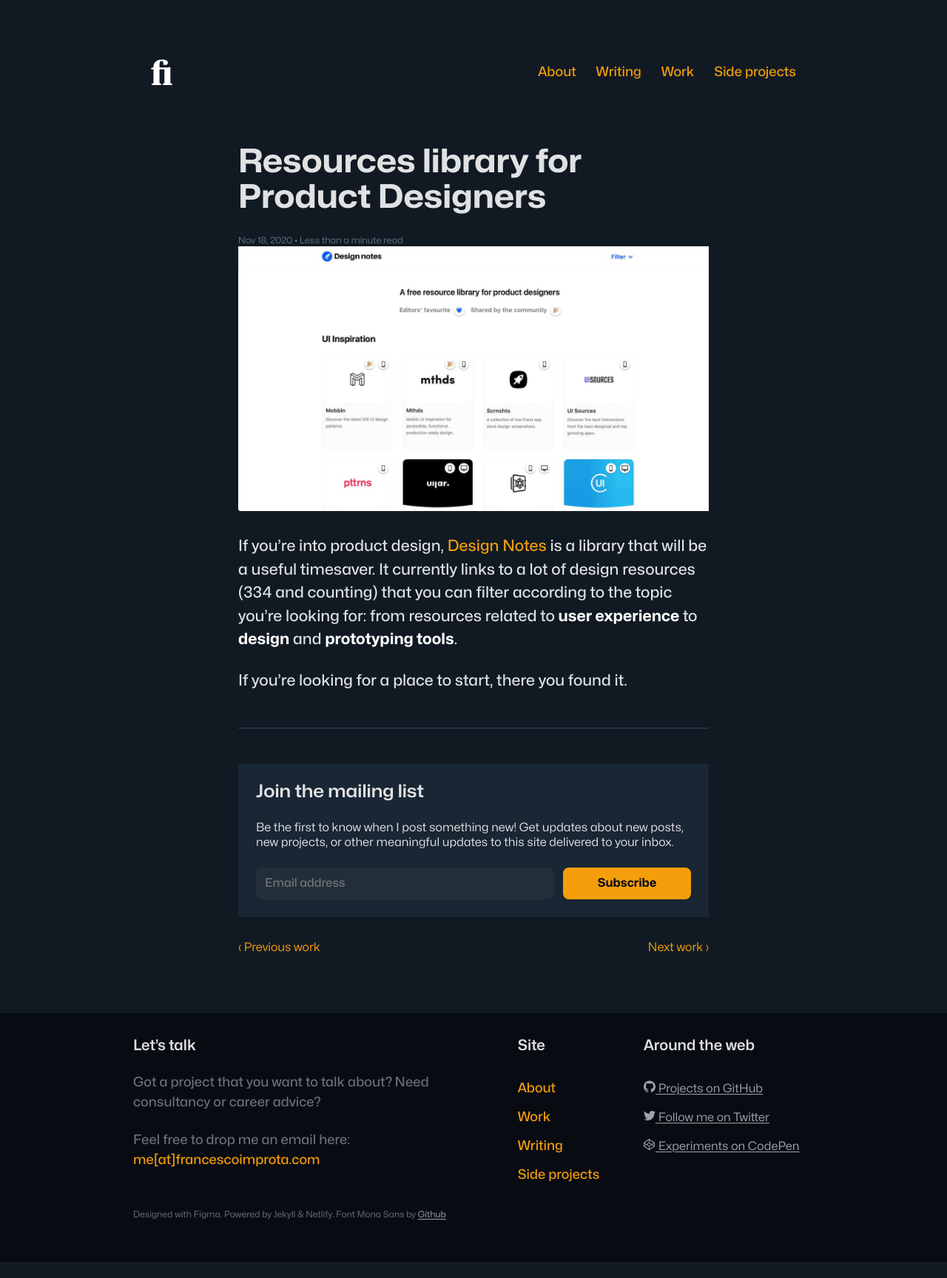
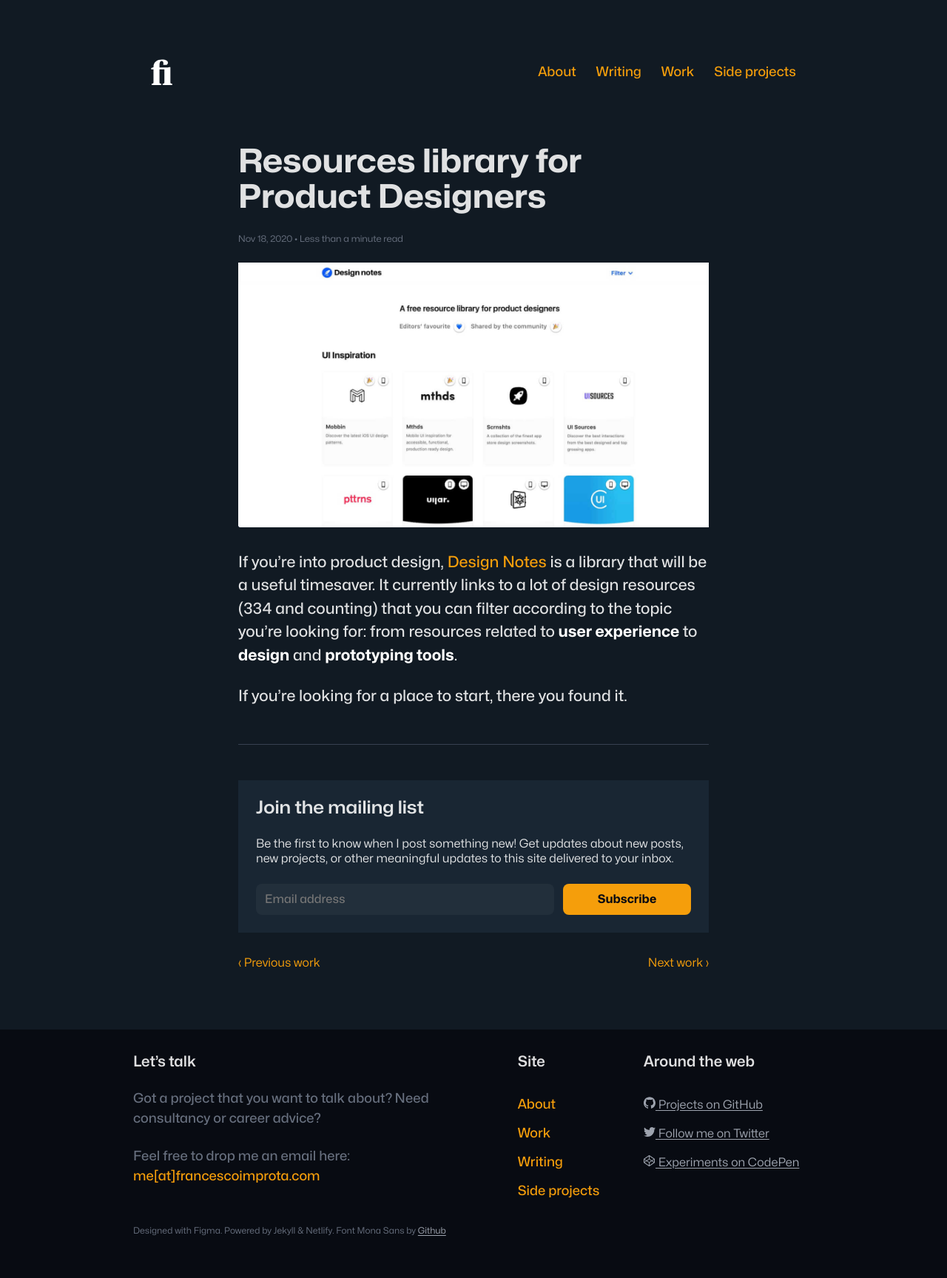
Before and after one commit to zetareticoli/fi, a Jekyll site: the page built from _posts/2020-11-18-resource-library-for-product-designers.md, in a window 1280 px wide. Shown: the whole page at 74% size. Built offline with Jekyll 4.4.1, drawn with Linux system fonts in a browser that asks for light colours; some web fonts are replaced; before the commit the page ends 1706 px from its top, so only the background shows below that.

Commit message:
fix: post date spacing

```diff
--- a/_layouts/post.html
+++ b/_layouts/post.html
@@ -17,7 +17,7 @@
     {% if post.excerpt %}
     <p class="lead">{{ post.excerpt }}</p>
     {% endif %}
-    <span class="caption color-text-weak">{{ page.date | date: site.date_format }} • {{ read-time }}</span>
+    <p class="caption color-text-weak mb-m">{{ page.date | date: site.date_format }} • {{ read-time }}</p>
     {% if page.cover-image %}
     <img class="mb-xs" alt="{{ page.cover-alt }}" title="{{ page.cover-title }}" src="{{ site.baseurl }}/img/covers/{{ page.cover-image }}">
 	  {% endif %}
```
